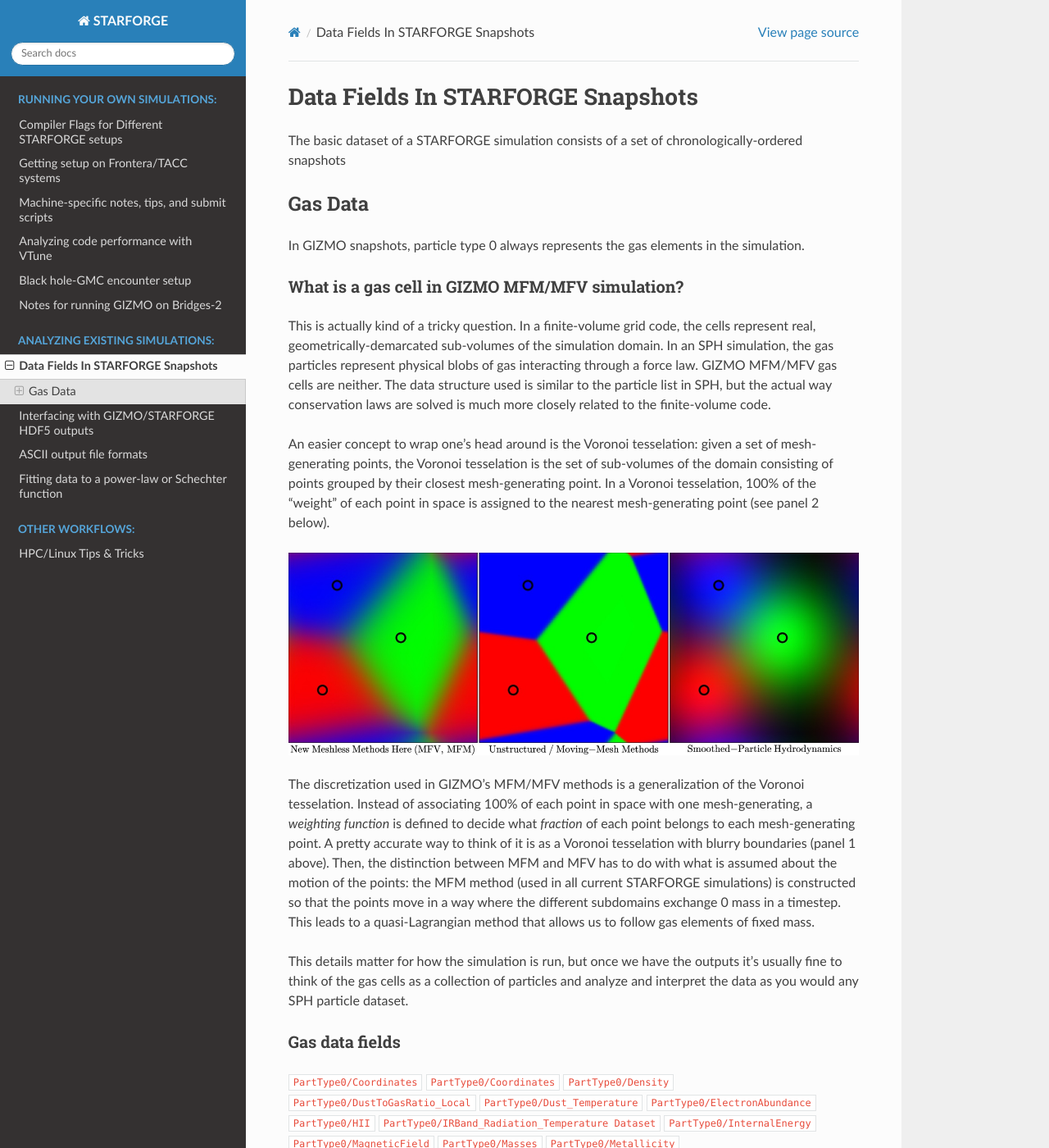
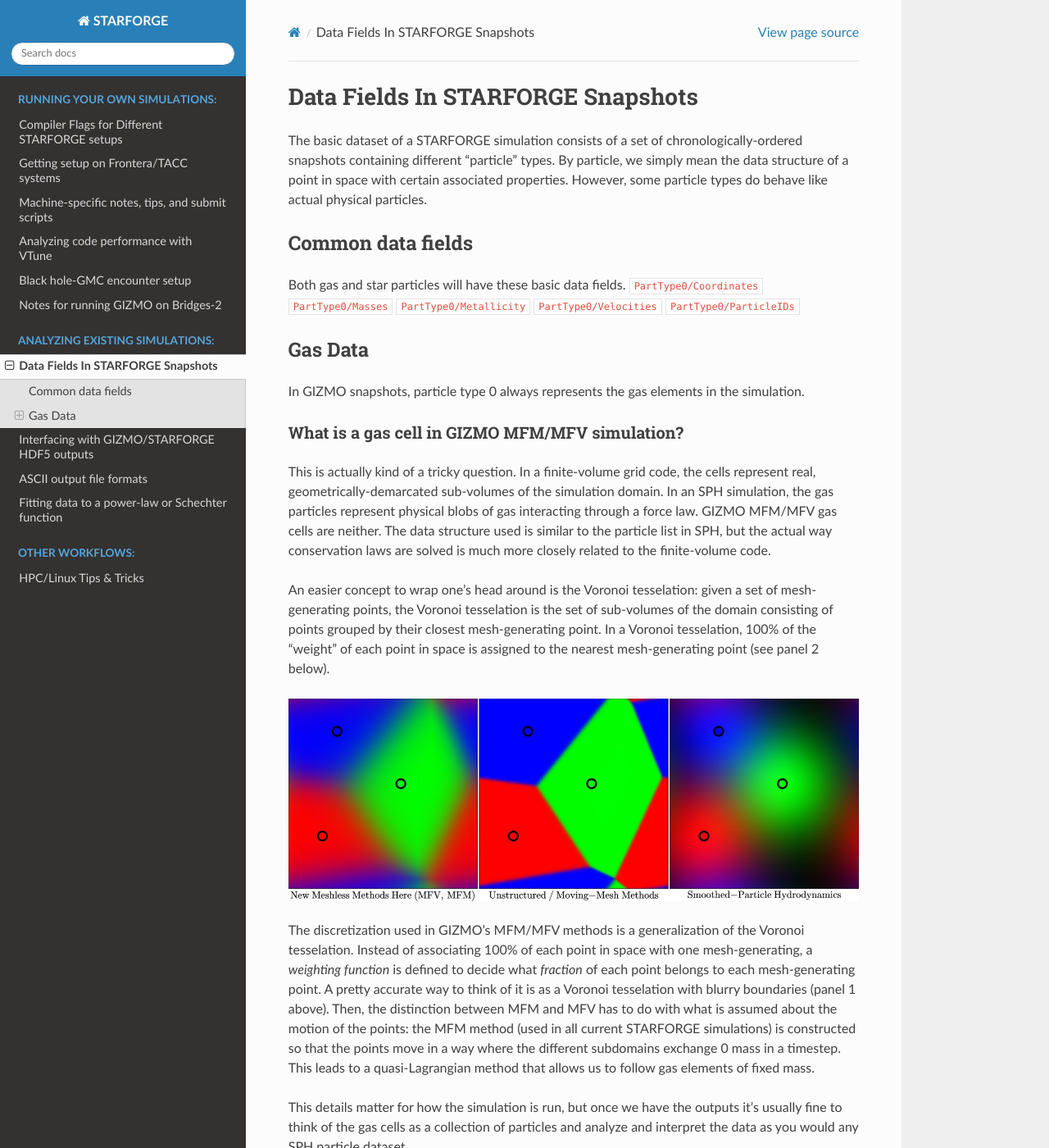
Before and after one commit to mikegrudic/starforge_tools, a Sphinx documentation site: the page built from docs/source/data.rst, in a window 1280 px wide and 1400 px high. Shown: the whole window at 82% size. Built offline with Sphinx 7.4.7 and the Read the Docs theme 3.1.0, drawn with Linux system fonts in a browser that asks for light colours; some of the changed text lies outside the part shown.

Commit message:
update readme

```diff
--- a/docs/source/data.rst
+++ b/docs/source/data.rst
@@ -3,7 +3,17 @@
 Data Fields In STARFORGE Snapshots
 **********************************
 
-The basic dataset of a STARFORGE simulation consists of a set of chronologically-ordered snapshots
+The basic dataset of a STARFORGE simulation consists of a set of chronologically-ordered snapshots containing different "particle" types. By particle, we simply mean the data structure of a point in space with certain associated properties. However, some particle types do behave like actual physical particles.
+
+Common data fields
+==================
+Both gas and star particles will have these basic data fields.
+``PartType0/Coordinates``
+``PartType0/Masses``
+``PartType0/Metallicity``
+``PartType0/Velocities``
+``PartType0/ParticleIDs``
+
 
 Gas Data
 ========
@@ -23,30 +33,24 @@ This details matter for how the simulation is run, but once we have the outputs
 
 Gas data fields
 ^^^^^^^^^^^^^^^
-``PartType0/Coordinates``
-``PartType0/Coordinates``
 ``PartType0/Density``
 ``PartType0/DustToGasRatio_Local``
 ``PartType0/Dust_Temperature``
 ``PartType0/ElectronAbundance``
 ``PartType0/HII``
-``PartType0/IRBand_Radiation_Temperature Dataset``
+``PartType0/IRBand_Radiation_Temperature``
 ``PartType0/InternalEnergy``
 ``PartType0/MagneticField``
-``PartType0/Masses``
-``PartType0/Metallicity``
 ``PartType0/MolecularMassFraction``
 ``PartType0/NeutralHydrogenAbundance``
 ``PartType0/ParticleChildIDsNumber``
 ``PartType0/ParticleIDGenerationNumber``
-``PartType0/ParticleIDs``
 ``PartType0/PhotonEnergy``
 ``PartType0/PhotonFluxDensity``
 ``PartType0/Potential``
 ``PartType0/Pressure``
 ``PartType0/SmoothingLength``
 ``PartType0/Temperature``
-``PartType0/Velocities``
 
 
 =========
```
